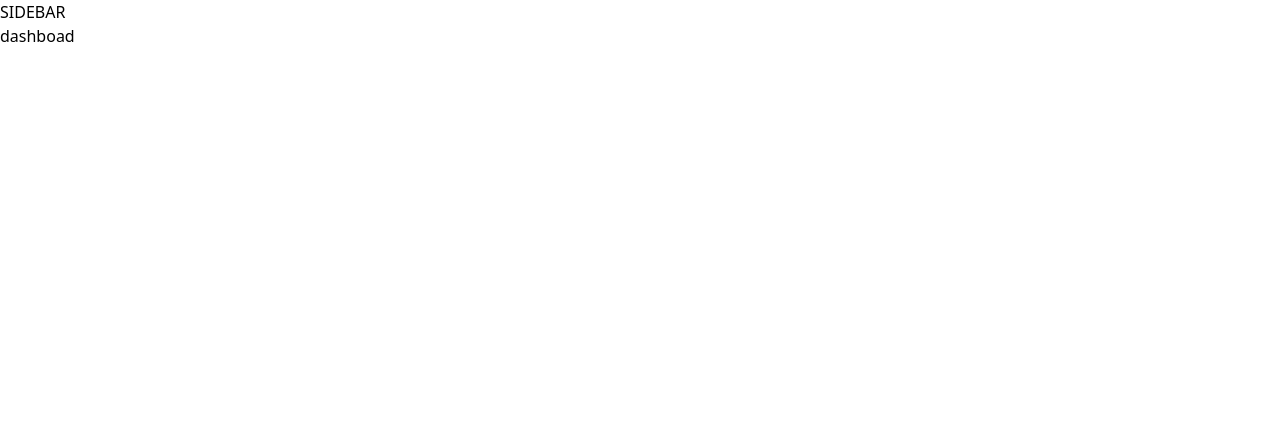
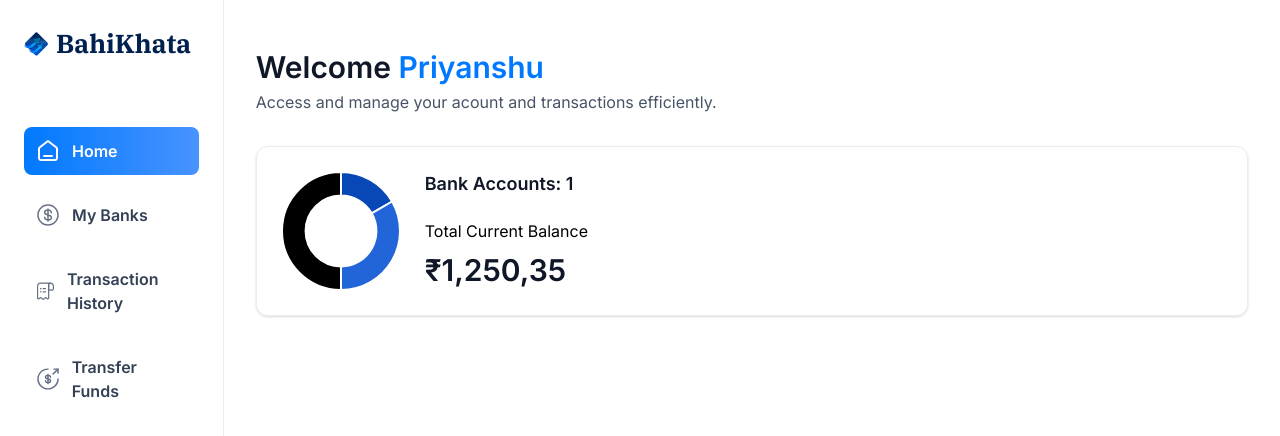
Before and after one commit to earny4302/bahikhata, a Next.js app: page / in a window 1280 px wide. Shown: the top 436 px of the page. Built offline with nearby package versions, Linux system fonts and the light colour scheme.

Commit message:
1st Commit
Completed half side bar and total amount

```diff
--- a/app/(root)/layout.tsx
+++ b/app/(root)/layout.tsx
@@ -1,11 +1,14 @@
+import Sidebar from "@/components/Sidebar";
+
 export default function RootLayout({
   children,
 }: Readonly<{
   children: React.ReactNode;
 }>) {
+  const loggedIn = {firstName: 'Priyanshu', lastName: 'Chourasiya',}
   return (
-    <main>
-        SIDEBAR
+    <main className="flex h-screen w-full font-inter">
+        <Sidebar user = {loggedIn} />
         {children}
     </main>
   );
--- a/app/(root)/page.tsx
+++ b/app/(root)/page.tsx
@@ -1,10 +1,27 @@
 import React from 'react'
+import HeaderBox from '@/components/HeaderBox'
+import TotalBalanceBox from '@/components/TotalBalanceBox';
+const Home = () => {
+  const loggedIn = {firstName: 'Priyanshu'};
+  return (
+    <section className="home">
+      <div className="home-content">
+        <header className="home-header">
+          <HeaderBox
+            type = "greeting"
+            title = "Welcome"
+            user = {loggedIn?.firstName || 'Guest'}
+            subtext = "Access and manage your acount and transactions efficiently."
+          />
+        </header>
+        <TotalBalanceBox
+          accounts = {[]}
+          totalBanks = {1}
+          totalCurrentBalance = {1250.35}
+        />
 
-const Home = () => {
-  return (
-    <div>
-      dashboad
-    </div>
+      </div>
+    </section>
   )
 }
 
--- /dev/null
+++ b/components/AnimatedCounter.tsx
@@ -0,0 +1,16 @@
+'use client';
+import React from 'react'
+import CountUp from 'react-countup'
+const AnimatedCounter = ({amount}:{amount:number}) => {
+  return (
+    <div className ="w-full">
+      <CountUp
+        decimals={2}
+        decimal=','
+        prefix="₹"
+        end={amount}/>
+    </div>
+  )
+}
+
+export default AnimatedCounter
--- /dev/null
+++ b/components/DoughnutChart.tsx
@@ -0,0 +1,33 @@
+"use client"
+import React from 'react'
+import{ Chart as ChartJS, ArcElement, Tooltip, Legend} from "chart.js";
+import {Doughnut} from "react-chartjs-2";
+ChartJS.register(ArcElement, Tooltip, Legend);
+
+const DoughnutChart = ({accounts}: DoughnutChartProps) => {
+    const data = {
+        datasets:[
+            {
+                label: 'Banks',
+                data: [1250,2500,3750],
+                backgroundColor: ['#0747b6', '#2265d8', '2f91fa']
+            }
+
+        ],
+        labels: [ 'Bank 1', 'Bank 2', ' Bank 3']
+    }
+  return (
+     <Doughnut data={data}
+        options ={{
+            cutout: '60%',
+            plugins: {
+                legend: {
+                    display: false
+                }
+            }
+        }}
+     />
+  )
+}
+
+export default DoughnutChart
--- /dev/null
+++ b/components/HeaderBox.tsx
@@ -0,0 +1,17 @@
+import React from 'react'
+
+const HeaderBox = ({type = "title", title, subtext, user}: HeaderBoxProps) => {
+  return (
+    <div className= "header-box">
+      <h1 className= "header-box-title">
+        {title}
+        {type === 'greeting' && (
+            <span className= "text-bankGradient">&nbsp;{user}</span>
+        )}
+      </h1>
+      <p className= "header-box-subtext">{subtext}</p>
+    </div>
+  )
+}
+
+export default HeaderBox
--- /dev/null
+++ b/components/Sidebar.tsx
@@ -0,0 +1,48 @@
+'use client';
+import React from 'react'
+import Link from 'next/link'
+import Image from 'next/image'
+import { sidebarLinks } from '@/constants'
+import { usePathname } from 'next/navigation'
+import { cn } from '@/lib/utils'
+const Sidebar = ({user}: SiderbarProps) => {
+    const pathname = usePathname();
+  return (
+    <section className="sidebar">
+       <nav className= "flex flex-col gap-4">
+        <Link href = "/"
+            className = "mb-12 flex cursor-pointer items-center gap-2">
+                <Image
+                    src = "/icons/logo.svg"
+                    width = {34}
+                    height = {34}
+                    alt = "Horizon logo"
+                    className = "size-[24px] ax-xl:size-14" />
+                <h1 className="sidebar-logo">BahiKhata</h1>
+            </Link>
+            {sidebarLinks.map((item)=>{
+                const isActive = pathname ===item.route || pathname.startsWith(`${item.route}/`)
+                return(
+                    <Link href ={item.route} key={item.label} className = {cn('sidebar-link',{'bg-bank-gradient':isActive})}>
+                        <div className="relative size-6">
+                            <Image
+                                src = {item.imgURL}
+                                alt ={item.label}
+                                fill
+                                className ={cn({'brightness-[3] invert-0':isActive})}/>
+
+                        </div>
+                        <p className = {cn('sidebar-label',{'!text-white':isActive})}>
+                            {item.label}
+                        </p>
+                    </Link>
+                )
+            })}
+            USER
+        </nav>
+        FOOTER
+    </section>
+  )
+}
+
+export default Sidebar
--- /dev/null
+++ b/components/TotalBalanceBox.tsx
@@ -0,0 +1,34 @@
+import { formatAmount } from '@/lib/utils'
+import React from 'react'
+import AnimatedCounter from './AnimatedCounter'
+import { Doughnut } from 'react-chartjs-2'
+import DoughnutChart from './DoughnutChart'
+
+const TotalBalanceBox = ({
+        accounts =[], totalBanks, totalCurrentBalance
+}: TotalBalanceBoxProps) => {
+  return (
+    <section className ="total-balance">
+        <div className ="total-balance-chart">
+            <DoughnutChart accounts={accounts}/>
+        </div>
+        <div className = "flex flex-col gap-6">
+            <h2 className = "header-2">
+                Bank Accounts: {totalBanks}
+            </h2>
+            <div className = "flex flex-col gap-2">
+                <p>
+                    Total Current Balance
+                </p>
+                <div className = "total-balance-amount flex-center gap-2">
+                    <AnimatedCounter amount = {totalCurrentBalance} />
+
+                </div>
+
+            </div>
+        </div>
+    </section>
+  )
+}
+
+export default TotalBalanceBox
--- a/lib/utils.ts
+++ b/lib/utils.ts
@@ -68,7 +68,7 @@
 export function formatAmount(amount: number): string {
   const formatter = new Intl.NumberFormat("en-US", {
     style: "currency",
-    currency: "USD",
+    currency: "INR",
     minimumFractionDigits: 2,
   });
 
--- a/types/index.d.ts
+++ b/types/index.d.ts
@@ -202,7 +202,7 @@
   appwriteItemId?: string;
 }
 
-declare interface TotlaBalanceBoxProps {
+declare interface TotalBalanceBoxProps {
   accounts: Account[];
   totalBanks: number;
   totalCurrentBalance: number;
```
Also changed, not shown: package.json (+7 -1 lines), 1 other file (tests, documents, lock files or other folders).
